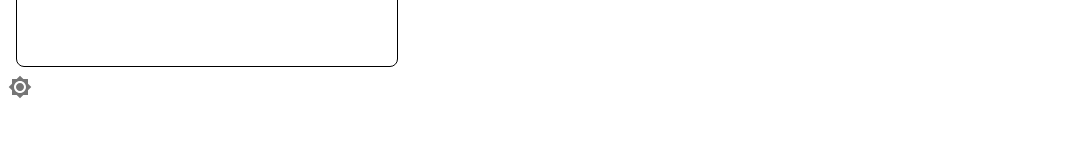
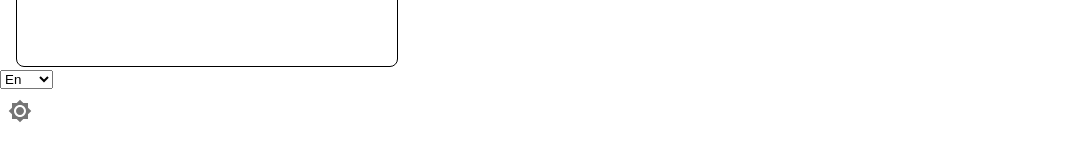
Before and after one commit to vishal-webosmotic/TimeLine, a React (Create React App) app: page / in a window 1280 px wide. Shown: the part 357-516 px from the top of the page, without its empty margins (0-1087 px from the left). Built offline with nearby package versions, Linux system fonts and the light colour scheme.

Commit message:
language task done

```diff
--- a/package.json
+++ b/package.json
@@ -13,6 +13,7 @@
     "@testing-library/react": "^13.4.0",
     "@testing-library/user-event": "^13.5.0",
     "i18next": "^22.4.15",
+    "i18next-browser-languagedetector": "^7.0.1",
     "moment": "^2.29.4",
     "moment-timezone": "^0.5.43",
     "react": "^18.2.0",
--- a/src/App.js
+++ b/src/App.js
@@ -1,5 +1,6 @@
 import "./App.css";
 import CustomizedTimeline from "./components/TimeComp";
+import "./components/i18n";
 function App() {
   return (
     <div className="App">
--- a/src/components/TimeComp.js
+++ b/src/components/TimeComp.js
@@ -14,7 +14,6 @@ import Box from "@mui/material/Box";
 import DatePickerComp from "./DatePickerComp";
 import Brightness4Icon from "@mui/icons-material/Brightness4";
 import Brightness7Icon from "@mui/icons-material/Brightness7";
-
 import {
   CssBaseline,
   IconButton,
@@ -23,8 +22,11 @@ import {
   createTheme,
 } from "@mui/material";
 
+import { useTranslation } from "react-i18next";
+
 export default function OutlinedTimeline() {
   const [task, setTask] = useState(tasks);
+  const { t, i18n } = useTranslation();
 
   const [darkMode, setDarkMode] = useState(true);
 
@@ -84,6 +86,19 @@ export default function OutlinedTimeline() {
     return () => clearTimeout(timer);
   }, [createTimeline]);
 
+  const languages = [
+    { name: "Hindi", code: "hin" },
+    { name: "Guj", code: "guj" },
+    { name: "En", code: "en" },
+  ];
+  const [language, setLanguage] = useState("en");
+
+  const handleChangeLocale = (e) => {
+    const lang = e.target.value;
+    setLanguage(lang);
+    i18n.changeLanguage(lang);
+  };
+
   return (
     <ThemeProvider theme={theme}>
       <CssBaseline />
@@ -115,12 +130,19 @@ export default function OutlinedTimeline() {
                       sx={{ backgroundColor: setStatusColor(item.status) }}
                     />
                   </TimelineSeparator>
-                  <TimelineContent>{item.activity}</TimelineContent>
+                  <TimelineContent>{t(item.activity)}</TimelineContent>
                 </TimelineItem>
               );
             })}
           </Timeline>
         </Stack>
+        <select onChange={handleChangeLocale} value={language}>
+          {languages.map(({ name, code }) => (
+            <option key={code} value={code}>
+              {name}
+            </option>
+          ))}
+        </select>
       </Box>
       <IconButton onClick={() => setDarkMode(!darkMode)}>
         {darkMode ? <Brightness7Icon /> : <Brightness4Icon />}
--- /dev/null
+++ b/src/components/i18n.js
@@ -0,0 +1,36 @@
+import i18n from "i18next";
+
+import translationHin from "../locales/hin/translation.json";
+import translationGuj from "../locales/guj/translation.json";
+import translationEn from "../locales/en/translation.json";
+
+import { initReactI18next } from "react-i18next";
+i18n.use(initReactI18next).init({
+  debug: true,
+  lng: "en",
+  fallbackLng: "en",
+
+  keySeparator: false,
+
+  interpolation: {
+    escapeValue: false,
+  },
+
+  resources: {
+    hin: {
+      translations: translationHin,
+    },
+    en: {
+      translations: translationEn,
+    },
+    guj: {
+      translations: translationGuj,
+    },
+  },
+
+  // have a common namespace used around the full app
+  defaultNS: "translations",
+  ns: "translations",
+});
+
+export default i18n;
--- /dev/null
+++ b/src/locales/en/translation.json
@@ -0,0 +1,5 @@
+{
+  "walk": "walk",
+  "run": "run",
+  "fun": "fun"
+}
--- /dev/null
+++ b/src/locales/guj/translation.json
@@ -0,0 +1,5 @@
+{
+  "walk": "ચાલવું",
+  "run": "દોડવું",
+  "fun": "મજા"
+}
--- /dev/null
+++ b/src/locales/hin/translation.json
@@ -0,0 +1,5 @@
+{
+  "walk": "टहलना",
+  "run": "दौड़ना",
+  "fun": "आनंद"
+}
```
Also changed, not shown: 1 other file (tests, documents, lock files or other folders).
